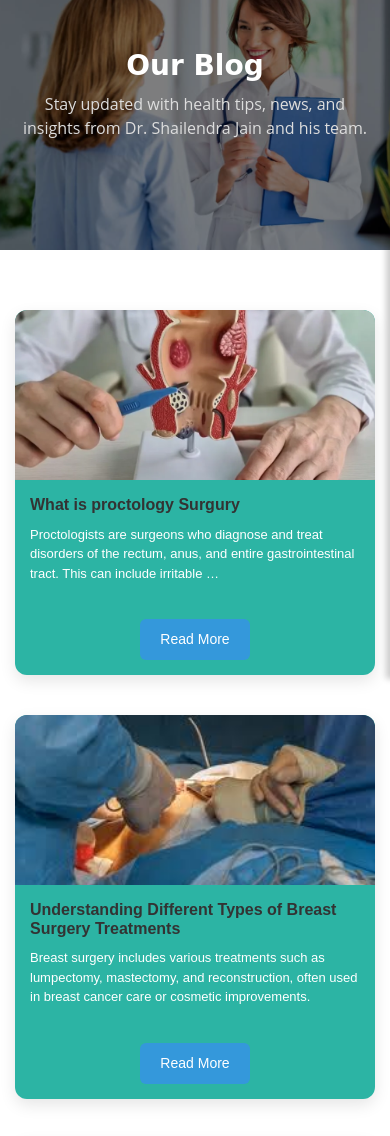
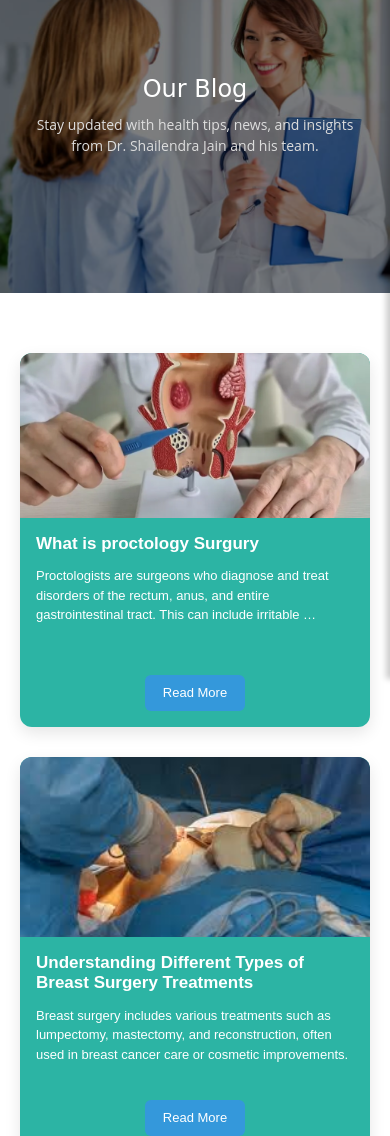
Before and after one commit to AJ0043/Surgical-Solution, a Django app: page /blogs/ in a window 390 px wide. Shown: the part 165-1301 px from the top of the page. Run offline with Django 5.2, Linux system fonts and the light colour scheme; data comes from the database, SQL or seed files in the repository; some libraries are stand-ins or nearby versions.

Commit message:
first commit

```diff
--- a/MyApp/templates/blog.html
+++ b/MyApp/templates/blog.html
@@ -3,11 +3,11 @@
 
 {% block content %}
 
-<!-- Blog Banner Section -->
 <style>
+    /* === Blog Banner Section === */
     .blog {
         width: 100%;
-        height: 50vh;
+        height: 60vh;
         background-image: url("{% static 'Images/Feed.jpeg' %}");
         background-size: cover;
         background-position: center;
@@ -16,9 +16,8 @@
         display: flex;
         align-items: center;
         justify-content: center;
+        text-align: center;
         position: relative;
-        overflow: hidden;
-        text-align: center;
         padding: 0 20px;
     }
 
@@ -37,28 +36,25 @@
         position: relative;
         z-index: 1;
         color: #fff;
+        max-width: 800px;
     }
 
     .Chapter h3 {
         font-size: 42px;
-        font-weight: bold;
         font-family: 'Satisfy', cursive;
         margin: 0;
     }
 
     .Chapter p {
         font-size: 18px;
-        font-family: 'Open Sans', sans-serif;
         margin-top: 10px;
         color: #ddd;
-        max-width: 600px;
-        margin-left: auto;
-        margin-right: auto;
+        font-family: 'Open Sans', sans-serif;
     }
 
     @media (max-width: 768px) {
         .blog {
-            height: 35vh;
+            height: 45vh;
             background-attachment: scroll;
         }
 
@@ -67,20 +63,35 @@
         }
 
         .Chapter p {
-            font-size: 16px;
+            font-size: 15px;
         }
     }
 
-    /* Blog Cards Styling */
+    @media (max-width: 480px) {
+        .blog {
+            height: 40vh;
+        }
+
+        .Chapter h3 {
+            font-size: 24px;
+        }
+
+        .Chapter p {
+            font-size: 14px;
+        }
+    }
+
+    /* === Blog Cards Grid === */
     .blog-container {
         max-width: 1300px;
         margin: 60px auto;
-        padding: 0 15px;
+        padding: 0 20px;
         display: grid;
-        grid-template-columns: repeat(auto-fit, minmax(260px, 1fr));
-        gap: 40px;
+        grid-template-columns: repeat(auto-fit, minmax(280px, 1fr));
+        gap: 30px;
     }
 
+    /* === Blog Card === */
     .blog-card {
         background: rgb(44, 180, 164);
         border-radius: 12px;
@@ -97,22 +108,22 @@
 
     .blog-card img {
         width: 100%;
-        height: 170px;
+        height: 180px;
         object-fit: cover;
     }
 
-    .blog-card .card-content {
+    .card-content {
         padding: 20px;
         display: flex;
         flex-direction: column;
-        flex-grow: 1;
+        height: 100%;
     }
 
     .blog-card h4 {
-        font-size: 18px;
+        font-size: 20px;
         font-weight: bold;
-        color: #333;
-        margin-bottom: 10px;
+        color: #fff;
+        margin-bottom: 12px;
     }
 
     .blog-card p {
@@ -137,7 +148,6 @@
         text-align: center;
     }
 
-    /* Water Fill Hover Animation */
     .blog-card a::before {
         content: '';
         position: absolute;
@@ -155,25 +165,30 @@
     }
 
     .blog-card a:hover {
-        color:rgb(44, 180, 130);
+        color: rgb(44, 180, 130);
     }
 
-    @media (max-width: 480px) {
-        .blog-card .card-content {
-            padding: 15px;
+    @media (max-width: 576px) {
+        .card-content {
+            padding: 16px;
         }
 
         .blog-card h4 {
-            font-size: 16px;
+            font-size: 17px;
         }
 
         .blog-card p {
             font-size: 13px;
         }
+
+        .blog-card a {
+            font-size: 13px;
+            padding: 8px 18px;
+        }
     }
 </style>
 
-<!-- Banner -->
+<!-- === Blog Banner === -->
 <div class="blog">
     <div class="Chapter">
         <h3>Our Blog</h3>
@@ -181,7 +196,7 @@
     </div>
 </div>
 
-<!-- Blog Cards Section -->
+<!-- === Blog Cards === -->
 <div class="blog-container">
     {% for blog in blogs %}
         <div class="blog-card">
```
